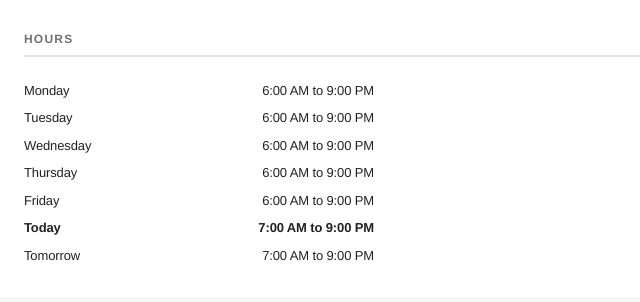
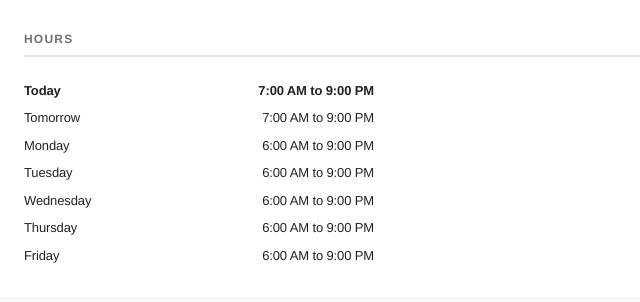
Before and after one commit to kiewic/business-hours-app, an Angular app: page / in a window 1280 px wide. Shown: the top 302 px of the page, without its empty margins (0-640 px from the left). Built offline with nearby package versions, Linux system fonts and the light colour scheme.

Commit message:
Fixing day sorting algorithm

```diff
--- a/src/app/app.component.ts
+++ b/src/app/app.component.ts
@@ -25,7 +25,7 @@ export class AppComponent {
     this.currentDay = calendar.getCurrentDay();
     for (let scheduleItem of this.schedule) {
       scheduleItem.currentDay = this.currentDay;
-      scheduleItem.order = (scheduleItem.order + this.currentDay) % 7;
+      scheduleItem.order = (scheduleItem.order + 7 - this.currentDay) % 7;
     }
     this.schedule.sort((a: ScheduleItem, b: ScheduleItem): number => a.order - b.order);
   }
```
